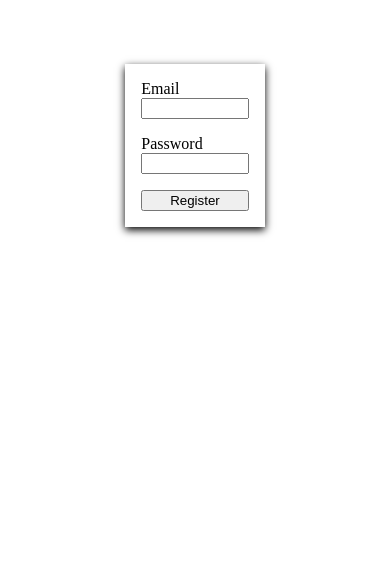
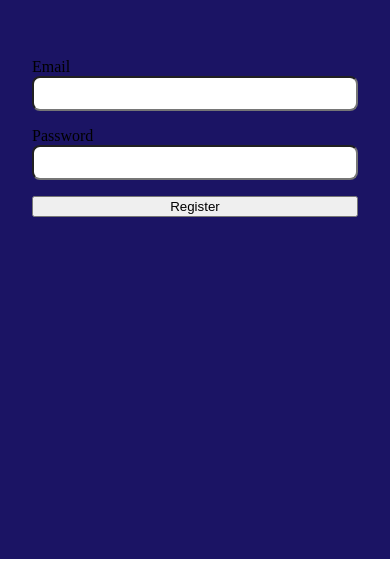
Before and after one commit to javaminorgroup5/frontend, an Angular app: page /register in a window 390 px wide. Shown: the part 285-860 px from the top of the page. Built offline with nearby package versions, Linux system fonts and the light colour scheme.

Commit message:
register and login forms updated

```diff
--- a/src/app/app.module.ts
+++ b/src/app/app.module.ts
@@ -5,7 +5,8 @@ import { AppRoutingModule } from './app-routing.module';
 import { AppComponent } from './app.component';
 import { RegisterComponent } from './register/register.component';
 import { LoginComponent } from './login/login.component';
-import { FormsModule, ReactiveFormsModule } from '@angular/forms';
+import { FormsModule, ReactiveFormsModule } from '@angular/forms'
+import { HttpClientModule } from '@angular/common/http';
 
 @NgModule({
   declarations: [
@@ -17,7 +18,8 @@ import { FormsModule, ReactiveFormsModule } from '@angular/forms';
     BrowserModule,
     AppRoutingModule,
     FormsModule,
-    ReactiveFormsModule
+    ReactiveFormsModule,
+    HttpClientModule,
   ],
   providers: [],
   bootstrap: [AppComponent]
--- a/src/app/auth.service.ts
+++ b/src/app/auth.service.ts
@@ -1,17 +1,13 @@
-import { Injectable } from '@angular/core';
+import { Injectable } from "@angular/core";
+import { HttpClient } from "@angular/common/http";
 
 @Injectable({
-  providedIn: 'root'
+  providedIn: "root",
 })
 export class AuthService {
+  constructor(private http: HttpClient) {}
 
-  constructor() { }
+  login(): void {}
 
-  login(): void {
-
-  }
-
-  register(): void {
-
-  }
+  register(): void {}
 }
--- a/src/app/login/login.component.css
+++ b/src/app/login/login.component.css
@@ -1,14 +1,24 @@
-body {
+#login {
   display: flex;
   justify-content: center;
   align-items: center;
   height: 100vh;
+  background-color: #0652DD;
 }
 
 #login-form-card {
   box-shadow: 0 3px 8px #000000;
+  background-color: #FFFFFF;
   padding: 2rem;
   width: 25%;
+  border-radius: .5rem;
+}
+
+@media only screen and (max-width: 600px) {
+  #login-form-card {
+    box-shadow: none;
+    background-color: transparent;
+  }
 }
 
 @media only screen and (max-width: 1100px) {
--- a/src/app/login/login.component.html
+++ b/src/app/login/login.component.html
@@ -1,4 +1,4 @@
-<body>
+<div id="login">
   <div id="login-form-card">
   <form id="login-form" [formGroup]="loginForm" (ngSubmit)="onSubmit(loginForm.value)">
     <div class="input-box spacing-bottom">
@@ -12,4 +12,4 @@
     <button type="submit">Login</button>
   </form>
 </div>
-</body>
+</div>
--- a/src/app/login/login.component.ts
+++ b/src/app/login/login.component.ts
@@ -10,7 +10,6 @@ import { AuthService } from '../auth.service';
 export class LoginComponent implements OnInit {
   loginForm;
   login;
-  register;
 
   constructor(private authService: AuthService, private formBuilder: FormBuilder) {
     this.loginForm = this.formBuilder.group({
@@ -18,7 +17,6 @@ export class LoginComponent implements OnInit {
       password: "",
     });
     this.login = authService.login();
-    this.register = authService.register();
   }
 
   ngOnInit(): void {}
--- a/src/app/register/register.component.css
+++ b/src/app/register/register.component.css
@@ -1,14 +1,36 @@
-body {
+#register {
   display: flex;
   justify-content: center;
   align-items: center;
   height: 100vh;
+  background-color: #1B1464;
 }
 
 #register-form-card {
   box-shadow: 0 3px 8px #000000;
-  padding: 1rem;
-  width: 30%;
+  background-color: #FFFFFF;
+  padding: 2rem;
+  width: 25%;
+  border-radius: .5rem;
+}
+
+@media only screen and (max-width: 600px) {
+  #register-form-card {
+    box-shadow: none;
+    background-color: transparent;
+  }
+}
+
+@media only screen and (max-width: 1100px) {
+  #register-form-card {
+    width: 50%;
+  }
+}
+
+@media only screen and (max-width: 600px) {
+  #register-form-card {
+    width: 100%;
+  }
 }
 
 #register-form {
--- a/src/app/register/register.component.html
+++ b/src/app/register/register.component.html
@@ -1,15 +1,15 @@
-<body>
+<div id="register">
     <div id="register-form-card">
-    <form id="register-form">
+    <form id="register-form" [formGroup]="registerForm" (ngSubmit)="onSubmit(registerForm.value)">
       <div class="input-box spacing-bottom">
         <label for="email">Email</label>
-        <input id="email" name="email" type="email" />
+        <input id="email" name="email" type="email" formControlName="email" />
       </div>
       <div class="input-box spacing-bottom">
         <label for="password">Password</label>
-        <input id="password" name="password" type="password" />
+        <input id="password" name="password" type="password" formControlName="password" />
       </div>
       <button type="submit">Register</button>
     </form>
   </div>
-</body>
+</div>
--- a/src/app/register/register.component.ts
+++ b/src/app/register/register.component.ts
@@ -1,4 +1,6 @@
 import { Component, OnInit } from '@angular/core';
+import { FormBuilder } from '@angular/forms';
+import { AuthService } from '../auth.service';
 
 @Component({
   selector: 'app-register',
@@ -6,10 +8,21 @@ import { Component, OnInit } from '@angular/core';
   styleUrls: ['./register.component.css']
 })
 export class RegisterComponent implements OnInit {
+  registerForm;
+  register;
 
-  constructor() { }
+  constructor(private authService: AuthService, private formBuilder: FormBuilder) {
+    this.registerForm = this.formBuilder.group({
+      email: "",
+      password: "",
+    });
+    this.register = authService.register();
+  }
 
   ngOnInit(): void {
   }
 
+  onSubmit(event: any) {
+    console.log(event)
+  }
 }
--- a/src/styles.css
+++ b/src/styles.css
@@ -1 +1,10 @@
 /* You can add global styles to this file, and also import other style files */
+
+body {
+  margin: 0;
+}
+
+input {
+  border-radius: .5rem;
+  padding: .5rem;
+}
```
